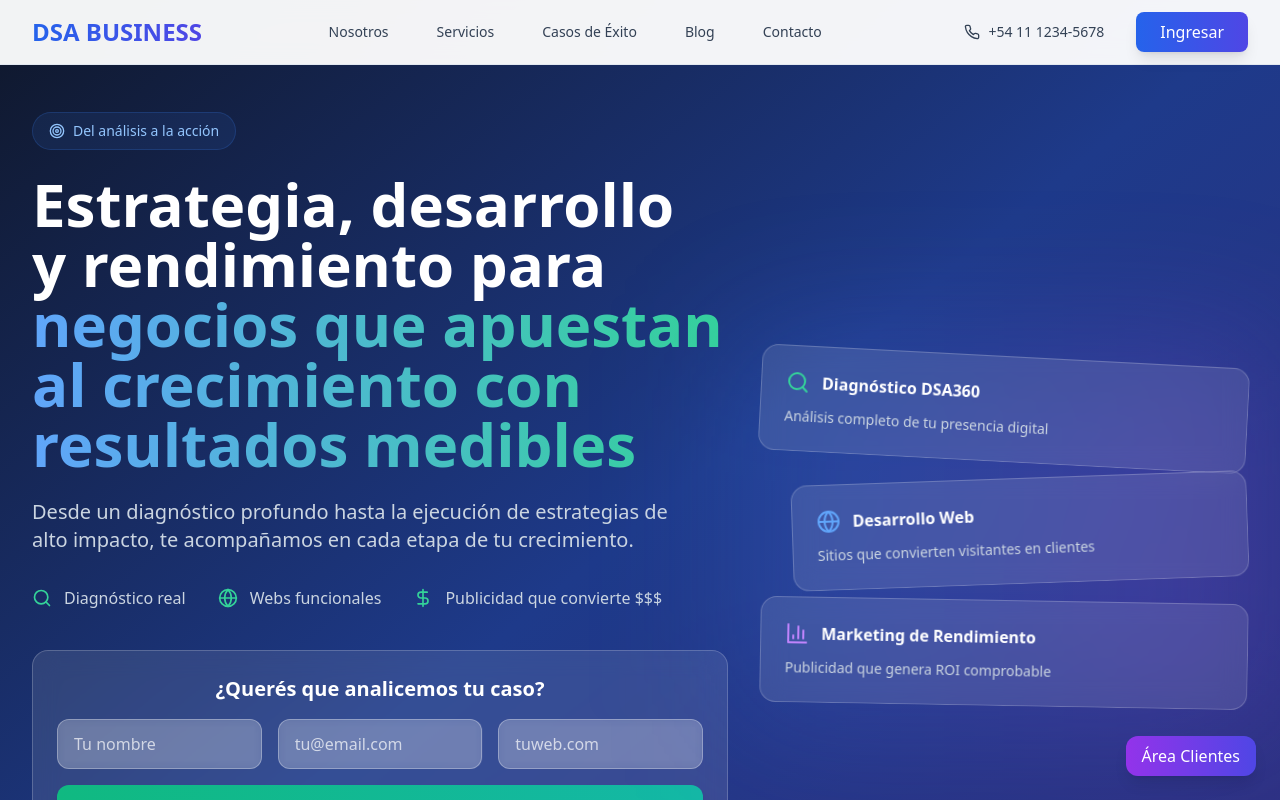
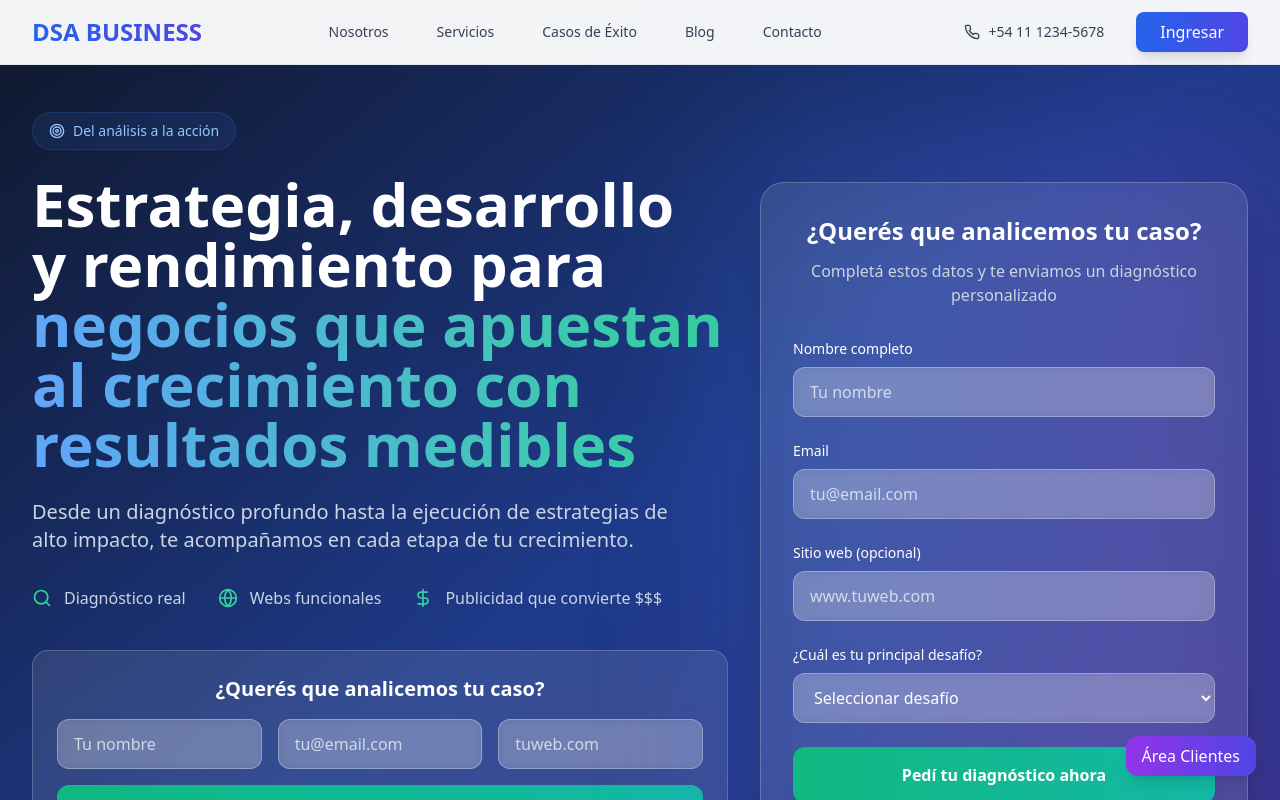
Before and after one commit to drex25/dsa-business, a React (Vite) app: page / in a window 1280 px wide. Shown: the top 800 px of the page. Built offline with nearby package versions, Linux system fonts and the light colour scheme.

Commit message:
Reemplazar tarjetas flotantes con formulario

```diff
--- a/src/components/Hero.tsx
+++ b/src/components/Hero.tsx
@@ -97,30 +97,79 @@ const Hero: React.FC = () => {
           {/* Hero Image/Graphic */}
           <div className="lg:col-span-5 mt-12 lg:mt-0">
             <div className="relative">
-              {/* Floating Cards */}
-              <div className="relative z-10 space-y-4">
-                <div className="bg-white/10 backdrop-blur-md rounded-2xl p-6 border border-white/20 transform rotate-3 hover:rotate-0 transition-transform duration-300">
-                  <div className="flex items-center space-x-3 mb-3">
-                    <Search className="w-6 h-6 text-emerald-400" />
-                    <span className="text-white font-semibold">Diagnóstico DSA360</span>
+              {/* Formulario Principal */}
+              <div className="relative z-10">
+                <div className="bg-white/10 backdrop-blur-md rounded-3xl p-8 border border-white/20 shadow-2xl">
+                  <div className="text-center mb-8">
+                    <h3 className="text-2xl font-bold text-white mb-3">
+                      ¿Querés que analicemos tu caso?
+                    </h3>
+                    <p className="text-slate-300">
+                      Completá estos datos y te enviamos un diagnóstico personalizado
+                    </p>
                   </div>
-                  <p className="text-slate-300 text-sm">Análisis completo de tu presencia digital</p>
-                </div>
 
-                <div className="bg-white/10 backdrop-blur-md rounded-2xl p-6 border border-white/20 transform -rotate-2 hover:rotate-0 transition-transform duration-300 ml-8">
-                  <div className="flex items-center space-x-3 mb-3">
-                    <Globe className="w-6 h-6 text-blue-400" />
-                    <span className="text-white font-semibold">Desarrollo Web</span>
+                  <form className="space-y-6">
+                    <div>
+                      <label className="block text-sm font-medium text-white mb-2">
+                        Nombre completo
+                      </label>
+                      <input
+                        type="text"
+                        placeholder="Tu nombre"
+                        className="w-full px-4 py-3 rounded-xl bg-white/20 border border-white/30 text-white placeholder-white/70 focus:ring-2 focus:ring-emerald-400 focus:border-transparent backdrop-blur-sm transition-all duration-200"
+                      />
+                    </div>
+
+                    <div>
+                      <label className="block text-sm font-medium text-white mb-2">
+                        Email
+                      </label>
+                      <input
+                        type="email"
+                        placeholder="tu@email.com"
+                        className="w-full px-4 py-3 rounded-xl bg-white/20 border border-white/30 text-white placeholder-white/70 focus:ring-2 focus:ring-emerald-400 focus:border-transparent backdrop-blur-sm transition-all duration-200"
+                      />
+                    </div>
+
+                    <div>
+                      <label className="block text-sm font-medium text-white mb-2">
+                        Sitio web (opcional)
+                      </label>
+                      <input
+                        type="url"
+                        placeholder="www.tuweb.com"
+                        className="w-full px-4 py-3 rounded-xl bg-white/20 border border-white/30 text-white placeholder-white/70 focus:ring-2 focus:ring-emerald-400 focus:border-transparent backdrop-blur-sm transition-all duration-200"
+                      />
+                    </div>
+
+                    <div>
+                      <label className="block text-sm font-medium text-white mb-2">
+                        ¿Cuál es tu principal desafío?
+                      </label>
+                      <select className="w-full px-4 py-3 rounded-xl bg-white/20 border border-white/30 text-white focus:ring-2 focus:ring-emerald-400 focus:border-transparent backdrop-blur-sm transition-all duration-200">
+                        <option value="" className="text-slate-900">Seleccionar desafío</option>
+                        <option value="leads" className="text-slate-900">Generar más leads</option>
+                        <option value="ventas" className="text-slate-900">Aumentar ventas online</option>
+                        <option value="web" className="text-slate-900">Mejorar mi sitio web</option>
+                        <option value="publicidad" className="text-slate-900">Optimizar publicidad</option>
+                        <option value="otro" className="text-slate-900">Otro</option>
+                      </select>
+                    </div>
+
+                    <button
+                      type="submit"
+                      className="w-full px-6 py-4 bg-gradient-to-r from-emerald-500 to-teal-500 text-white font-semibold rounded-xl hover:from-emerald-600 hover:to-teal-600 transform hover:scale-105 transition-all duration-200 shadow-lg hover:shadow-xl"
+                    >
+                      Pedí tu diagnóstico ahora
+                    </button>
+                  </form>
+
+                  <div className="mt-6 text-center">
+                    <p className="text-sm text-slate-300">
+                      ✓ Análisis gratuito ✓ Sin compromiso ✓ Respuesta en 24hs
+                    </p>
                   </div>
-                  <p className="text-slate-300 text-sm">Sitios que convierten visitantes en clientes</p>
-                </div>
-
-                <div className="bg-white/10 backdrop-blur-md rounded-2xl p-6 border border-white/20 transform rotate-1 hover:rotate-0 transition-transform duration-300">
-                  <div className="flex items-center space-x-3 mb-3">
-                    <BarChart3 className="w-6 h-6 text-purple-400" />
-                    <span className="text-white font-semibold">Marketing de Rendimiento</span>
-                  </div>
-                  <p className="text-slate-300 text-sm">Publicidad que genera ROI comprobable</p>
                 </div>
               </div>
 
```
